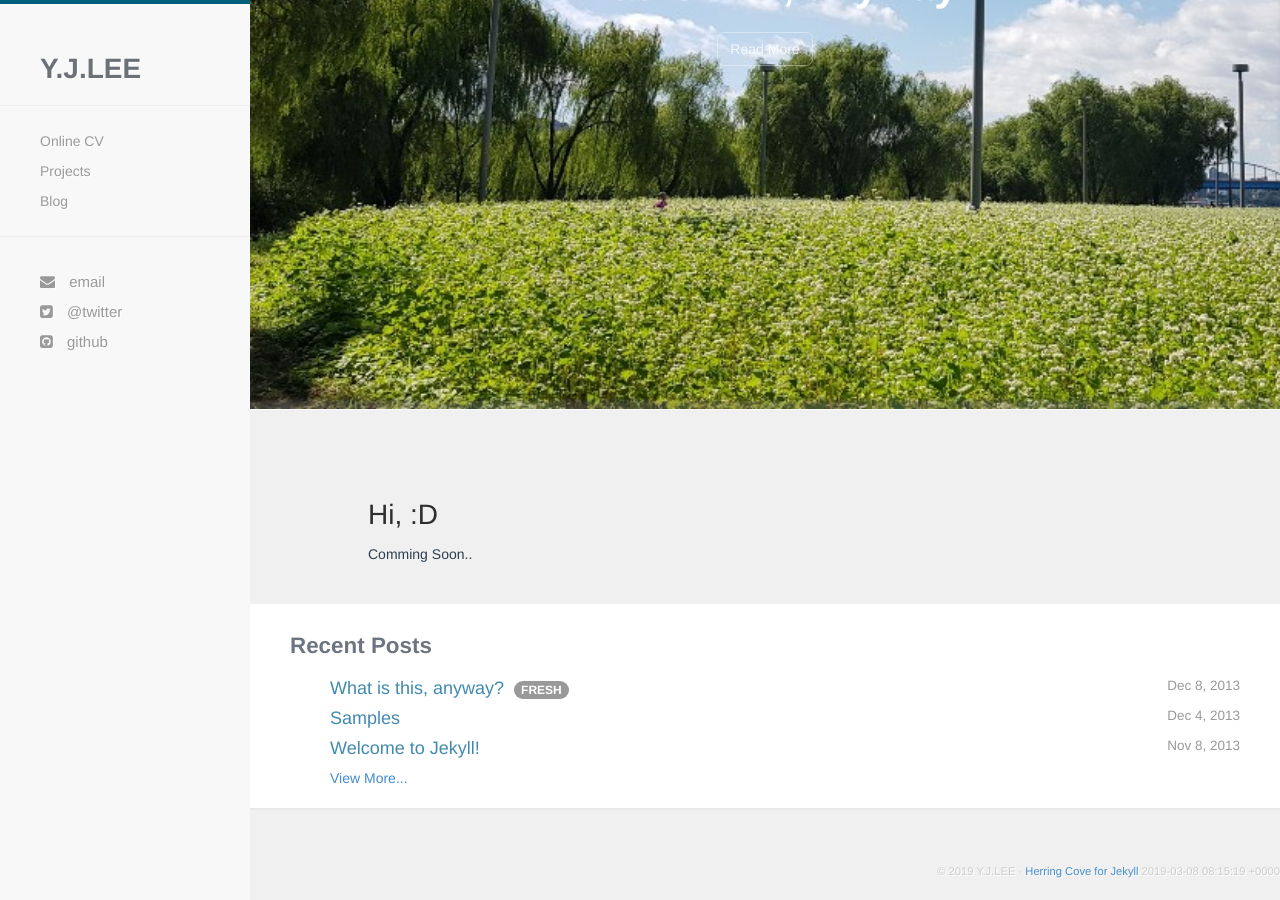
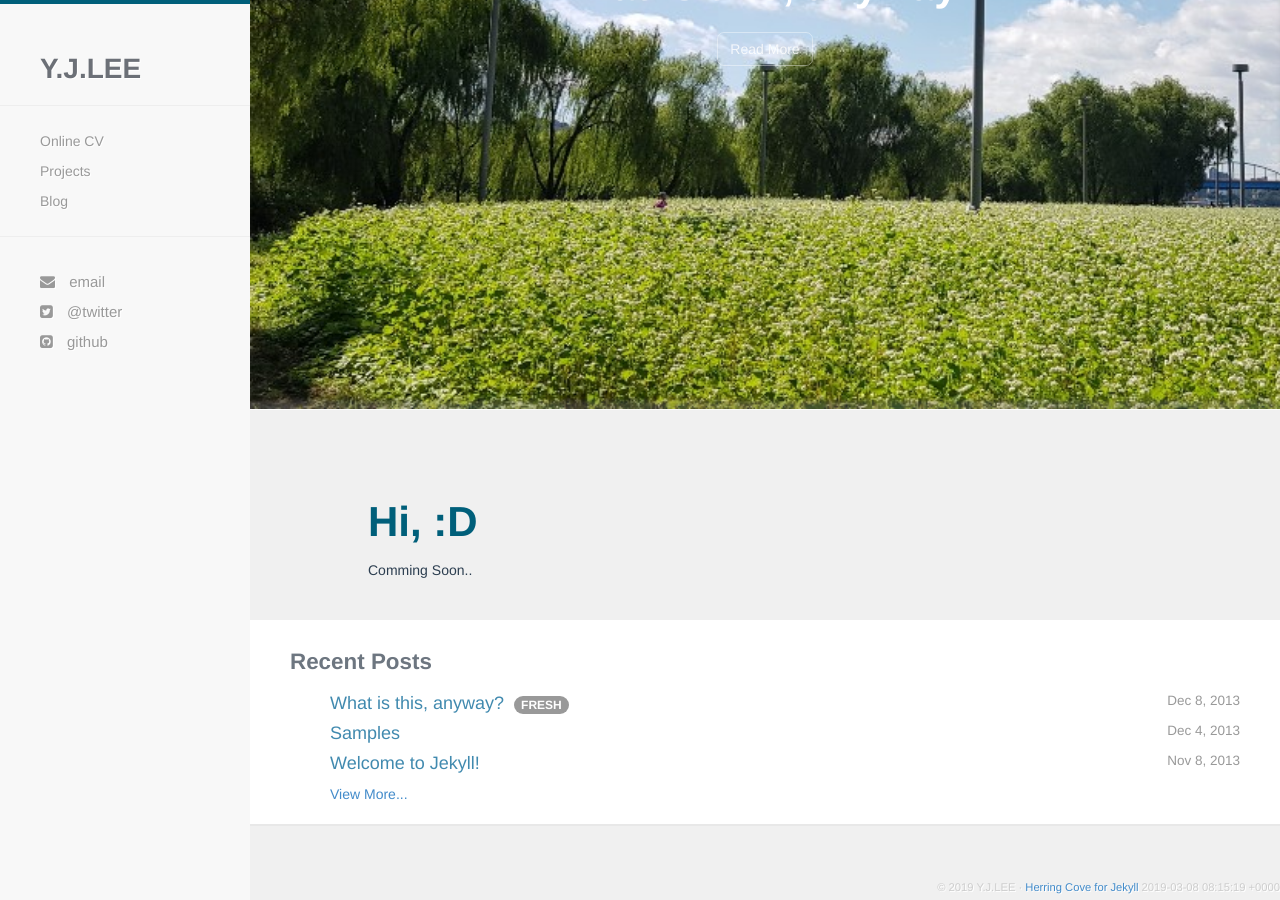
Before and after one commit to yujungL/yujungL.github.io, a Jekyll site: the page built from index.html, in a window 1280 px wide and 900 px high, scrolled down 294 px. Built offline with Jekyll 4.4.1, drawn with Linux system fonts in a browser that asks for light colours; nearby versions of some CDN libraries; Markdown is read by kramdown in place of the engine named in the settings.

```diff
--- a/_includes/greeting.html
+++ b/_includes/greeting.html
@@ -2,7 +2,7 @@
   <div class="full-container">
     <div class="container">
       <div id="welcome-greeting">
-        <h2>Hi, :D </h2>
+        <h1>Hi, :D </h1>
        <div>Comming Soon..</div>
       </div>
     </div>
```
